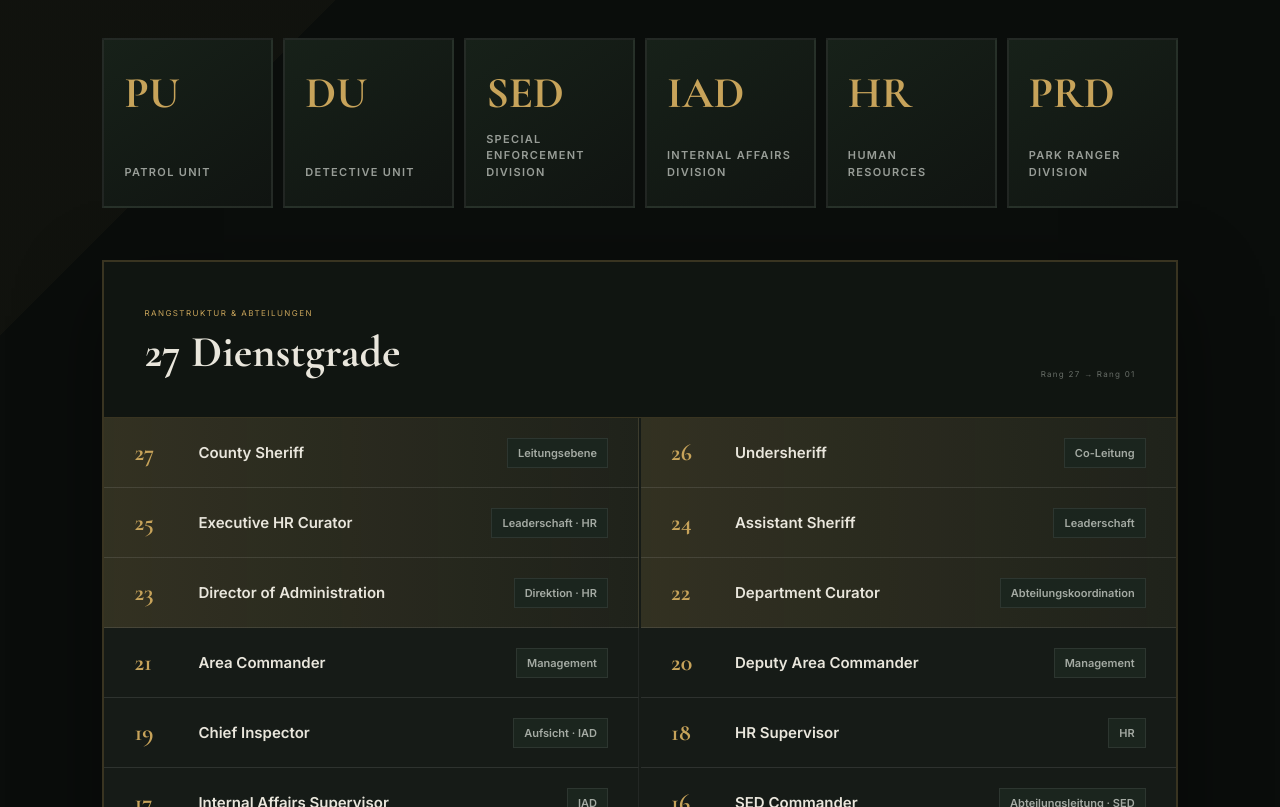
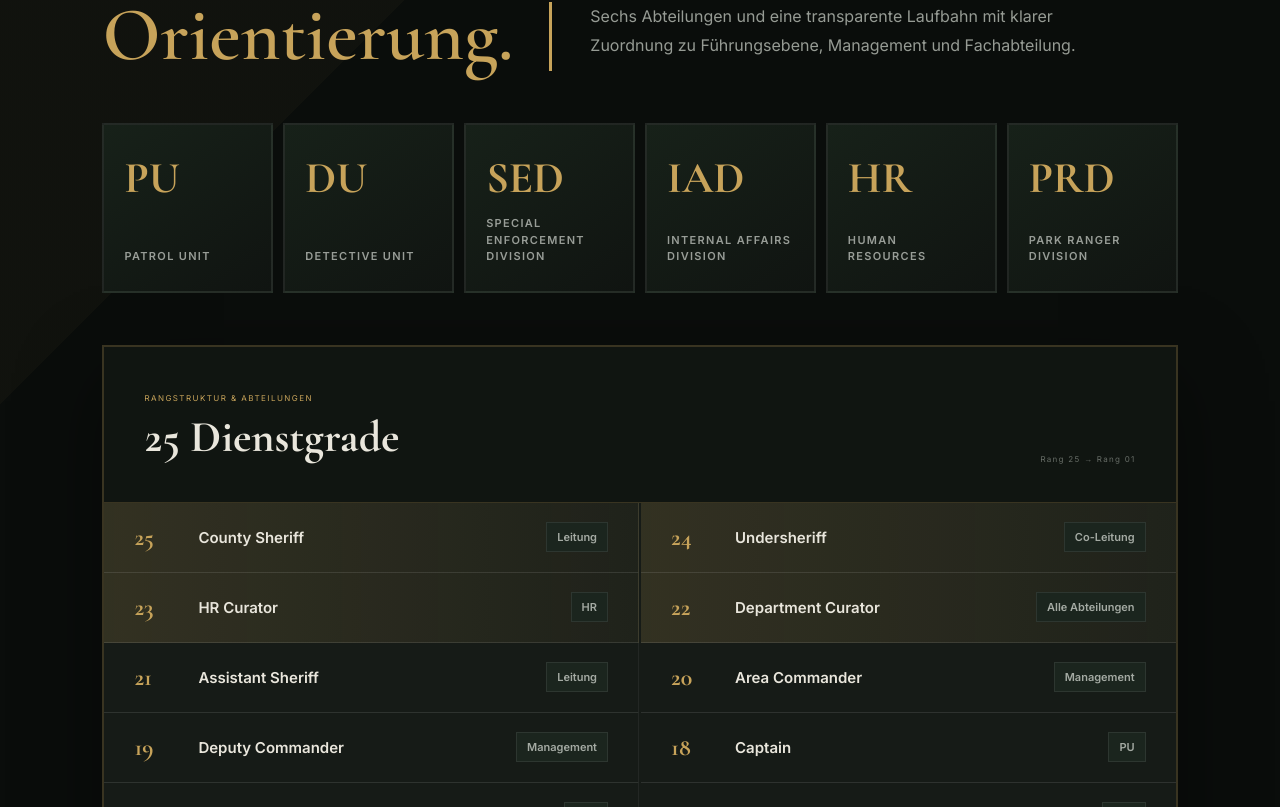
Before and after one commit to justinhelbig96-web/lscsd, a React (Vite) app: page / in a window 1280 px wide. Shown: the part 5457-6264 px from the top of the page. Built offline with nearby package versions, Linux system fonts and the light colour scheme.

Commit message:
Korrigiere Lernbereich und 25 Rangstufen

```diff
--- a/src/App.tsx
+++ b/src/App.tsx
@@ -55,19 +55,18 @@ const departments = [
 ];
 
 const ranks = [
-  [27, "County Sheriff", "Leitungsebene"], [26, "Undersheriff", "Co-Leitung"],
-  [25, "Executive HR Curator", "Leaderschaft · HR"], [24, "Assistant Sheriff", "Leaderschaft"],
-  [23, "Director of Administration", "Direktion · HR"], [22, "Department Curator", "Abteilungskoordination"],
-  [21, "Area Commander", "Management"], [20, "Deputy Area Commander", "Management"],
-  [19, "Chief Inspector", "Aufsicht · IAD"], [18, "HR Supervisor", "HR"],
-  [17, "Internal Affairs Supervisor", "IAD"], [16, "SED Commander", "Abteilungsleitung · SED"],
-  [15, "SED Team Leader", "SED"], [14, "Senior County Ranger", "PRD"],
-  [13, "Watch Commander", "Schichtleitung · PU"], [12, "Senior Detective", "DU"],
-  [11, "County Ranger", "PRD"], [10, "SED Probationary Officer", "SED"],
-  [9, "HR Associate", "HR"], [8, "IAD Investigator Trainee", "IAD"],
-  [7, "Junior County Ranger", "PRD"], [6, "Public Relations Deputy", "PRD · Media"],
-  [5, "Senior Patrol Deputy", "PU"], [4, "Patrol Deputy", "PU"],
-  [3, "Junior Patrol Deputy", "PU"], [2, "Academy Recruit", "Academy · PU"],
+  [25, "County Sheriff", "Leitung"], [24, "Undersheriff", "Co-Leitung"],
+  [23, "HR Curator", "HR"], [22, "Department Curator", "Alle Abteilungen"],
+  [21, "Assistant Sheriff", "Leitung"], [20, "Area Commander", "Management"],
+  [19, "Deputy Commander", "Management"], [18, "Captain", "PU"],
+  [17, "SED Captain", "SED"], [16, "SED Lieutenant", "SED"],
+  [15, "IAD Supervisor", "IAD"], [14, "HR Supervisor", "HR"],
+  [13, "Senior Detective", "DU"], [12, "Detective", "DU"],
+  [11, "Senior Ranger", "PRD"], [10, "Ranger", "PRD"],
+  [9, "SED Trainee", "SED"], [8, "IAD Trainee", "IAD"],
+  [7, "HR Trainee", "HR"], [6, "Media Deputy", "PRD · Media"],
+  [5, "Senior Deputy", "PU"], [4, "Deputy", "PU"],
+  [3, "Junior Deputy", "PU"], [2, "Trainee", "Academy · PU"],
   [1, "Suspended", "Außer Dienst"],
 ];
 
@@ -209,13 +208,12 @@ function App() {
             </article>
           </div>
           <aside className="leadership-note" data-reveal>
-            <div className="note-intro"><span>Offenheit & Lernbereitschaft</span><h3>Noch keine Leader-Erfahrung.<br /><em>Aber bereit, sie aufzubauen.</em></h3><p>Führung lässt sich nicht nur theoretisch lernen. Man muss Verantwortung selbst übernehmen, um Abläufe und Entscheidungen wirklich zu verstehen.</p></div>
+            <div className="note-intro"><span>Offenheit & Lernbereitschaft</span><h3>Noch keine Leader-Erfahrung.<br /><em>Aber bereit, sie aufzubauen.</em></h3><p>Führung lässt sich nicht nur theoretisch lernen. Man muss Verantwortung selbst übernehmen, um Abläufe und Entscheidungen wirklich zu verstehen.</p><blockquote>Meine erste Amtszeit ist nicht der Anspruch, alles zu können. Sie ist das Versprechen, jeden Tag dazuzulernen.</blockquote></div>
             <div className="learning-points">
               <div><strong>01</strong><span>Praxis</span><p>Eine Aufgabe versteht man, wenn man sie ausübt – aufmerksam und mit Verantwortung.</p></div>
               <div><strong>02</strong><span>Fehlerkultur</span><p>Fehler sind menschlich. Wichtig ist, sie anzunehmen und erkennbar daraus zu lernen.</p></div>
               <div><strong>03</strong><span>Miteinander</span><p>Ich höre Menschen zu, die Erfahrung teilen, erklären und neue Wege zeigen.</p></div>
             </div>
-            <blockquote>Meine erste Amtszeit ist nicht der Anspruch, alles zu können. Sie ist das Versprechen, jeden Tag dazuzulernen.</blockquote>
           </aside>
         </section>
 
@@ -246,7 +244,7 @@ function App() {
             {departments.map(([code, name]) => <article className="department-card" data-reveal key={code}><strong>{code}</strong><span>{name}</span></article>)}
           </div>
           <div className="rank-panel" data-reveal>
-            <div className="rank-panel-head"><div><span>Rangstruktur & Abteilungen</span><h3>27 Dienstgrade</h3></div><small>Rang 27 → Rang 01</small></div>
+            <div className="rank-panel-head"><div><span>Rangstruktur & Abteilungen</span><h3>25 Dienstgrade</h3></div><small>Rang 25 → Rang 01</small></div>
             <div className="rank-list">
               {ranks.map(([level, title, area]) => <div className={Number(level) === 1 ? "rank-row suspended" : Number(level) >= 22 ? "rank-row executive" : "rank-row"} key={level}><span className="rank-level">{String(level).padStart(2, "0")}</span><strong>{title}</strong><small>{area}</small></div>)}
             </div>
```
Also changed, not shown: src/styles.css.
